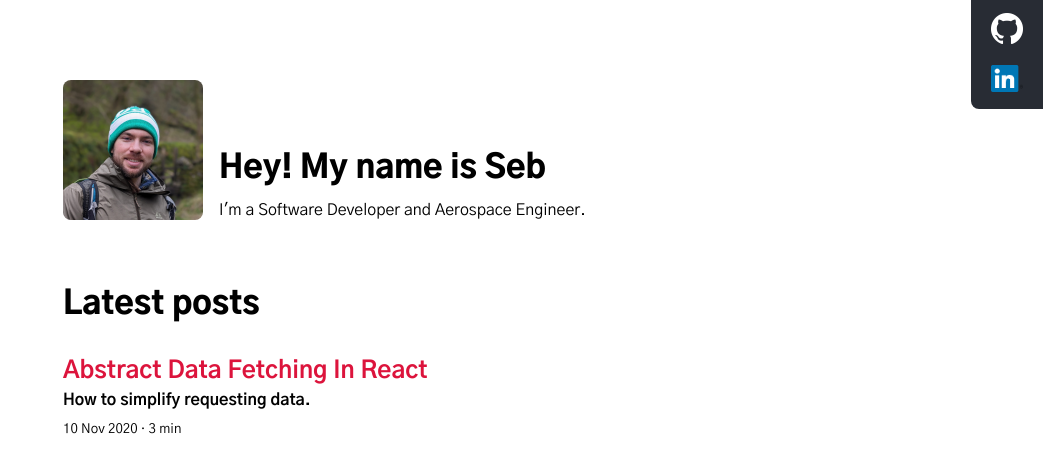
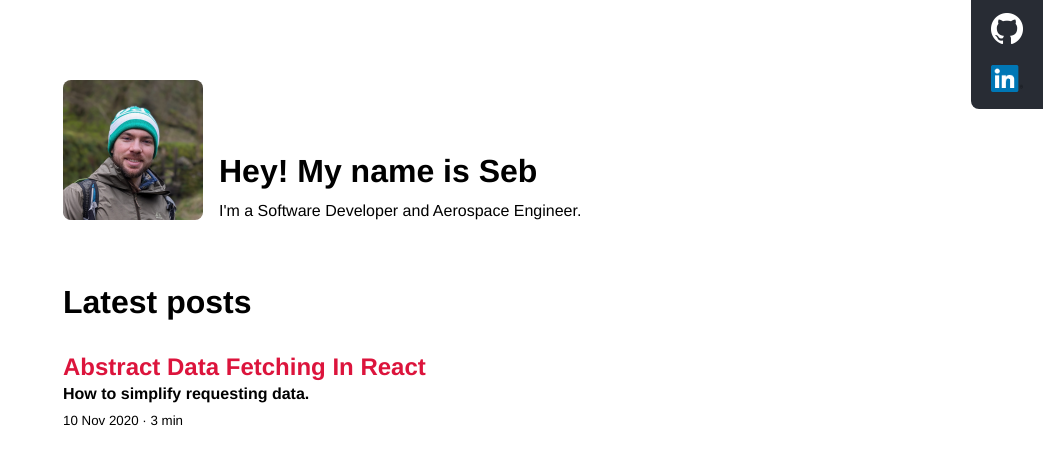
Before and after one commit to seraco/blog-sebastia, a Jekyll site: the page built from index.html, in a window 1280 px wide. Shown: the top 473 px of the page, without its empty margins (237-1280 px from the left). Built offline with Jekyll 4.4.1, drawn with Linux system fonts in a browser that asks for light colours.

Commit message:
Remove custom fonts

```diff
--- a/_layouts/default.html
+++ b/_layouts/default.html
@@ -5,8 +5,6 @@
     <meta name="viewport" content="width=device-width,initial-scale=1,shrink-to-fit=no">
     <link rel="shortcut icon" href="/assets/images/favicon.png" />
     <title>{{ page.title }}</title>
-    <link rel="preconnect" href="https://fonts.gstatic.com">
-    <link href="https://fonts.googleapis.com/css2?family=Gothic+A1:wght@300;400;700;900&display=swap" rel="stylesheet">
     <link rel="stylesheet" href="/assets/css/styles.css">
     <link rel="stylesheet" href="/assets/css/code.css">
     {% if jekyll.environment == "production" %}
--- a/assets/css/styles.css
+++ b/assets/css/styles.css
@@ -8,10 +8,7 @@
 body {
   margin: 0;
   padding: 0;
-  font-family: 'Gothic A1', sans-serif;
-  font-weight: 400;
-  -webkit-font-smoothing: antialiased;
-  -moz-osx-font-smoothing: grayscale;
+  font-family: Helvetica, Arial, sans-serif;
 }
 
 main {
@@ -32,8 +29,6 @@ h1, h2, h3, h4, h5, h6 {
 }
 
 h1 {
-  font-family: 'Gothic A1', sans-serif;
-  font-weight: 900;
   margin-top: 2rem;
   margin-bottom: .75rem;
 }
@@ -89,7 +84,6 @@ footer {
   padding: 5px;
   display: flex;
   flex-direction: column;
-  font-family: initial;
   border-bottom-left-radius: var(--large-border-radius);
 }
 
```
Also changed, not shown: Gemfile.lock.
